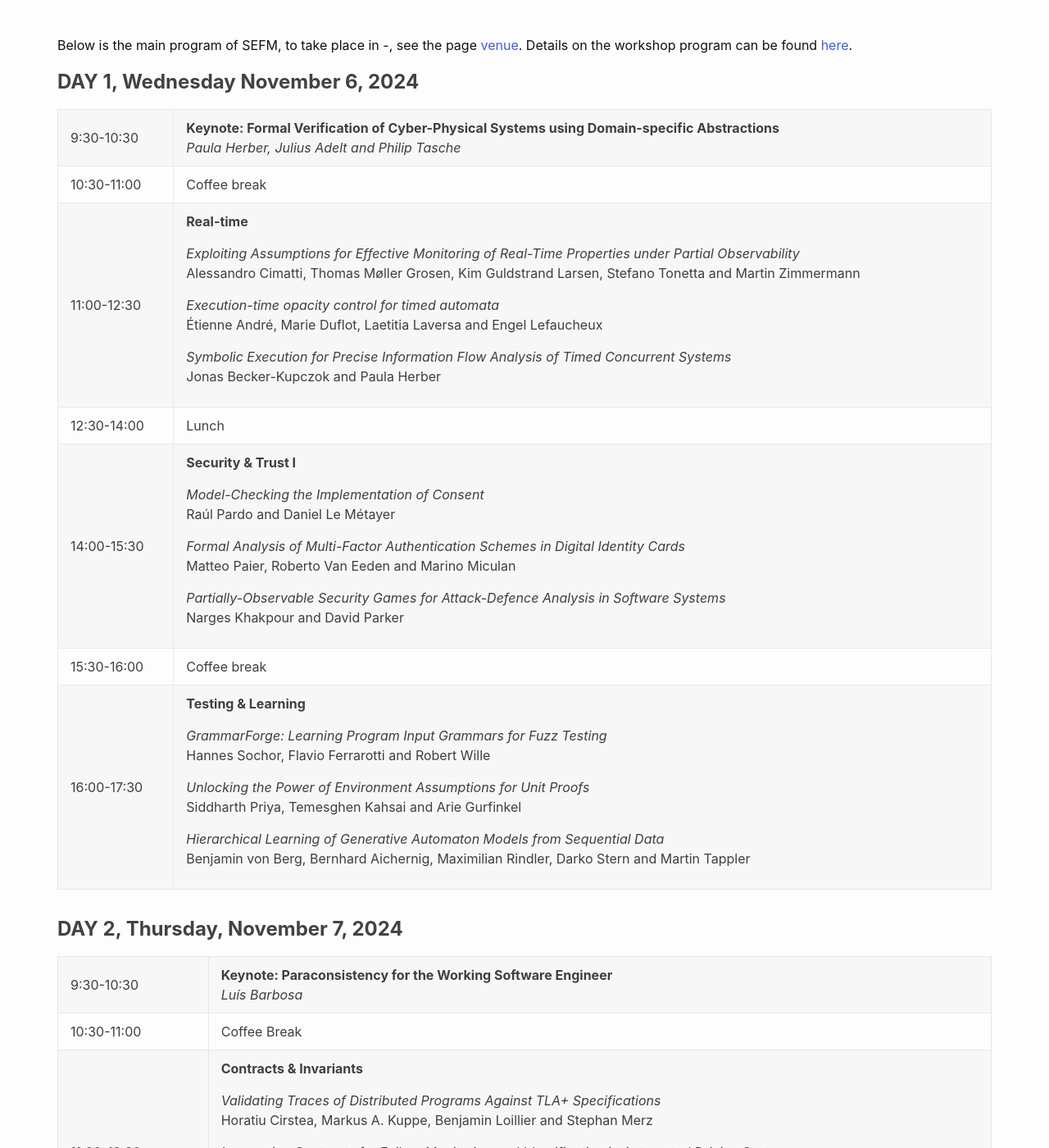
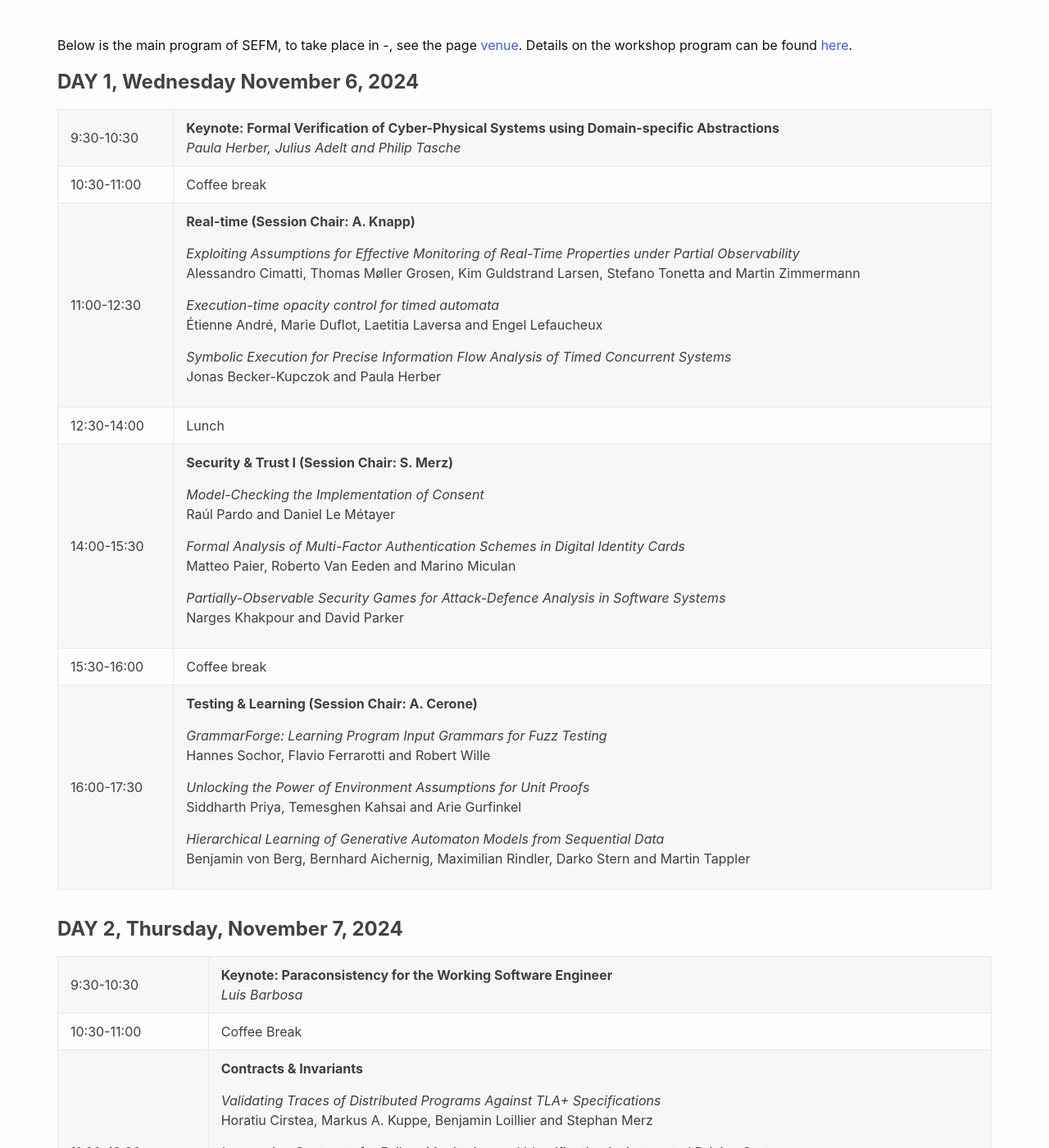
Before and after one commit to sefm-conference/2024, a Jekyll site: the page built from _pages/program.md, in a window 1280 px wide and 1400 px high, scrolled down 600 px. Shown: the whole window at 82% size. Built offline with Jekyll 4.4.1, drawn with Linux system fonts in a browser that asks for light colours.

Commit message:
Update program.md

```diff
--- a/_pages/program.md
+++ b/_pages/program.md
@@ -37,7 +37,7 @@ Details on the workshop program can be found [here]({{ site.baseurl }}{% link _p
   <tr>
     <td>11:00-12:30</td>
     <td>
-      <p><strong>Real-time</strong></p>
+      <p><strong>Real-time (Session Chair: A. Knapp)</strong></p>
       <!-- 12 -->
       <p><em>Exploiting Assumptions for Effective Monitoring of Real-Time Properties under Partial Observability
         </em><br />
@@ -66,7 +66,7 @@ Details on the workshop program can be found [here]({{ site.baseurl }}{% link _p
   <tr>
     <td>14:00-15:30</td>
     <td>
-      <p><strong>Security & Trust I</strong></p>
+      <p><strong>Security & Trust I  (Session Chair: S. Merz)</strong></p>
       <!-- 7 -->
       <p><em>Model-Checking the Implementation of Consent
         </em><br />
@@ -95,7 +95,7 @@ Details on the workshop program can be found [here]({{ site.baseurl }}{% link _p
   <tr>
     <td>16:00-17:30</td>
     <td>
-      <p><strong>Testing & Learning</strong></p>
+      <p><strong>Testing & Learning  (Session Chair: A. Cerone)</strong></p>
       <!-- 44 -->
       <p><em>GrammarForge: Learning Program Input Grammars for Fuzz Testing
         </em><br />
```
